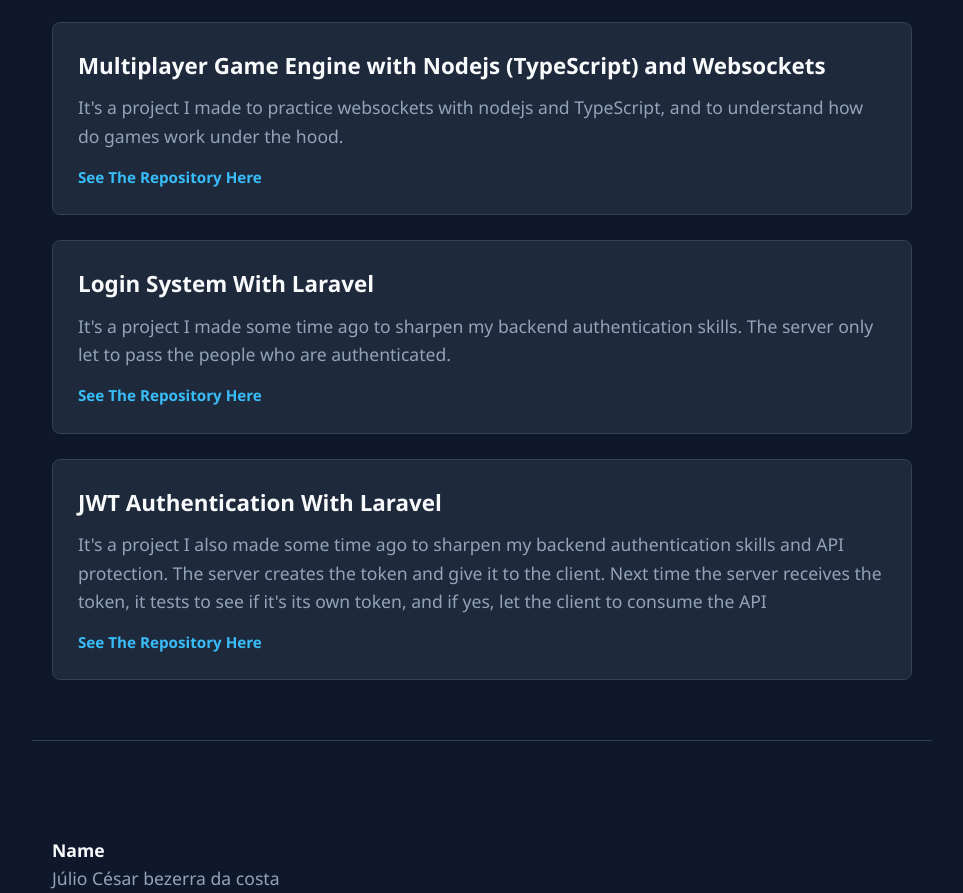
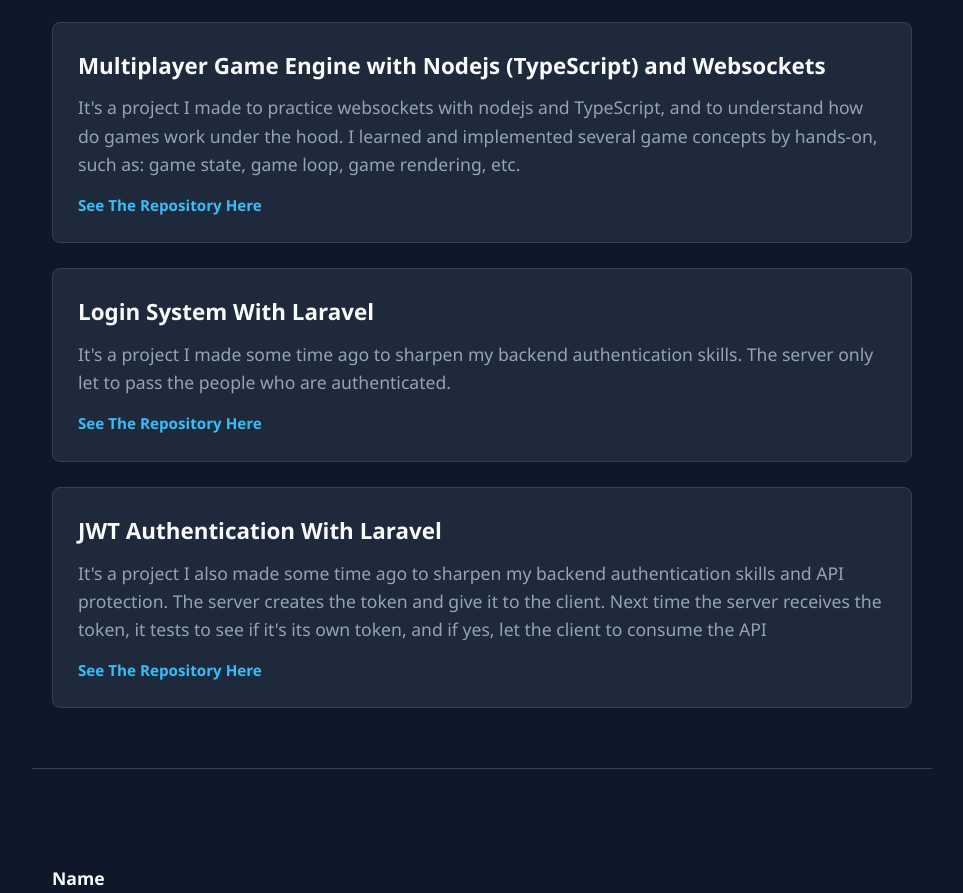
Before and after one commit to PoxaNit/PoxaNit.github.io, a plain HTML site: page index.html in a window 1280 px wide. Shown: the part 1465-2358 px from the top of the page, without its empty margins (158-1121 px from the left). Drawn offline with Linux system fonts and the light colour scheme.

Commit message:
Some changes

```diff
--- a/index.html
+++ b/index.html
@@ -80,7 +80,8 @@
 
 		<p>
 		    It's a project I made to practice websockets with nodejs and TypeScript,
-		    and to understand how do games work under the hood.
+		    and to understand how do games work under the hood. I learned and implemented
+		    several game concepts by hands-on, such as: game state, game loop, game rendering, etc.
 		</p>
 
 		<a href="https://github.com/PoxaNit/NodeJS-TypeScript-multiplayer-game-engine">See The Repository Here</a>
```
